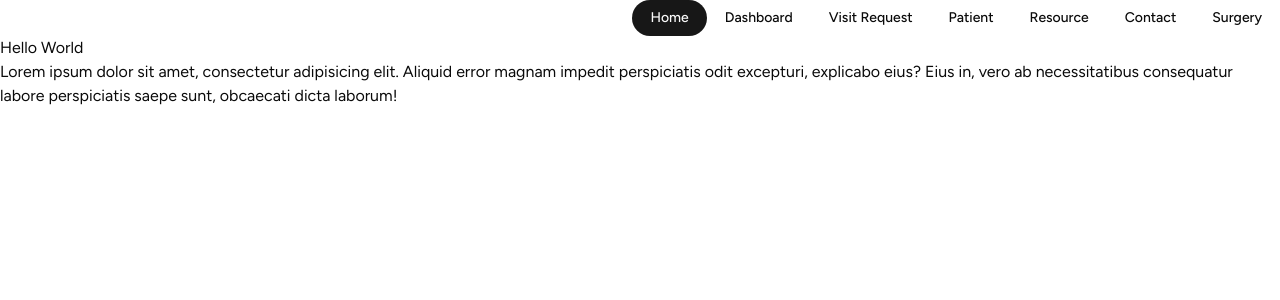
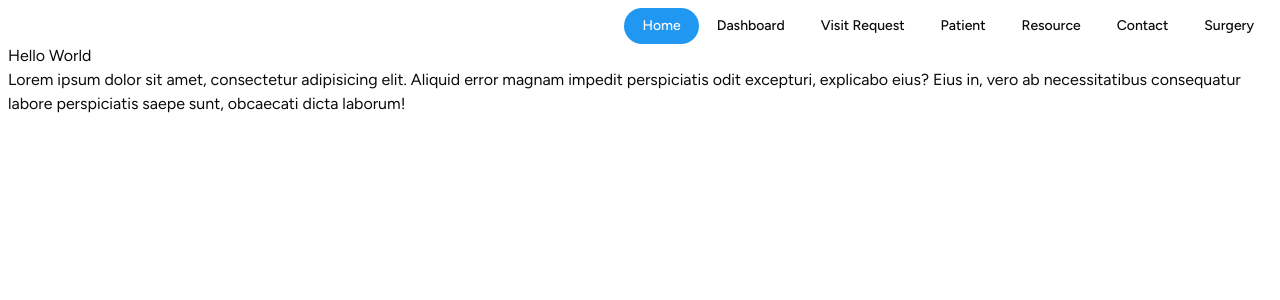
Before and after one commit to CatBounceXD/UAS_Frontend, a Next.js app: page / in a window 1280 px wide. Shown: the top 300 px of the page. Built offline with nearby package versions, Linux system fonts and the light colour scheme.

Commit message:
feat: mengganti warna active navbar

```diff
--- a/src/app/globals.css
+++ b/src/app/globals.css
@@ -55,7 +55,7 @@
   --card-foreground: oklch(0.145 0 0);
   --popover: oklch(1 0 0);
   --popover-foreground: oklch(0.145 0 0);
-  --primary: oklch(0.205 0 0);
+  --primary: oklch(66.189% 0.16611 247.664);
   --primary-foreground: oklch(0.985 0 0);
   --secondary: oklch(0.97 0 0);
   --secondary-foreground: oklch(0.205 0 0);
--- a/src/app/layout.tsx
+++ b/src/app/layout.tsx
@@ -28,7 +28,7 @@ export default function RootLayout({ children }: LayoutProps<"/">) {
         figtree.variable,
       )}
     >
-      <body className="min-h-full flex flex-col">
+      <body className="min-h-full flex flex-col m-2">
         <header>
           <NavBar />
         </header>
```
